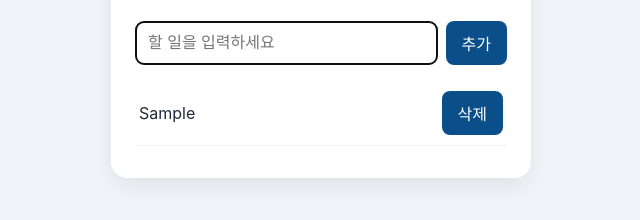
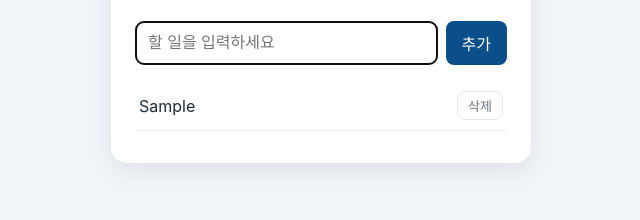
Before and after one commit to WayMakerSchool/2026-example-WayMakers, a plain HTML site: page index.html in a window 1280 px wide. Both pictures are taken after typing "Sample" into the empty fields and a click on the button "추가". Shown: the part 140-360 px from the top of the page, without its empty margins (319-959 px from the left). Drawn offline with Linux system fonts and the light colour scheme.

Commit message:
style: 삭제 버튼 스타일 추가 (#1)

```diff
--- a/style.css
+++ b/style.css
@@ -80,3 +80,16 @@ button {
   color: #9ca3af;
   text-decoration: line-through;
 }
+
+.delete-button {
+  padding: 4px 10px;
+  font-size: 13px;
+  color: #6b7280;
+  background: transparent;
+  border: 1px solid #e5e7eb;
+}
+
+.delete-button:hover {
+  color: #dc2626;
+  border-color: #dc2626;
+}
```
